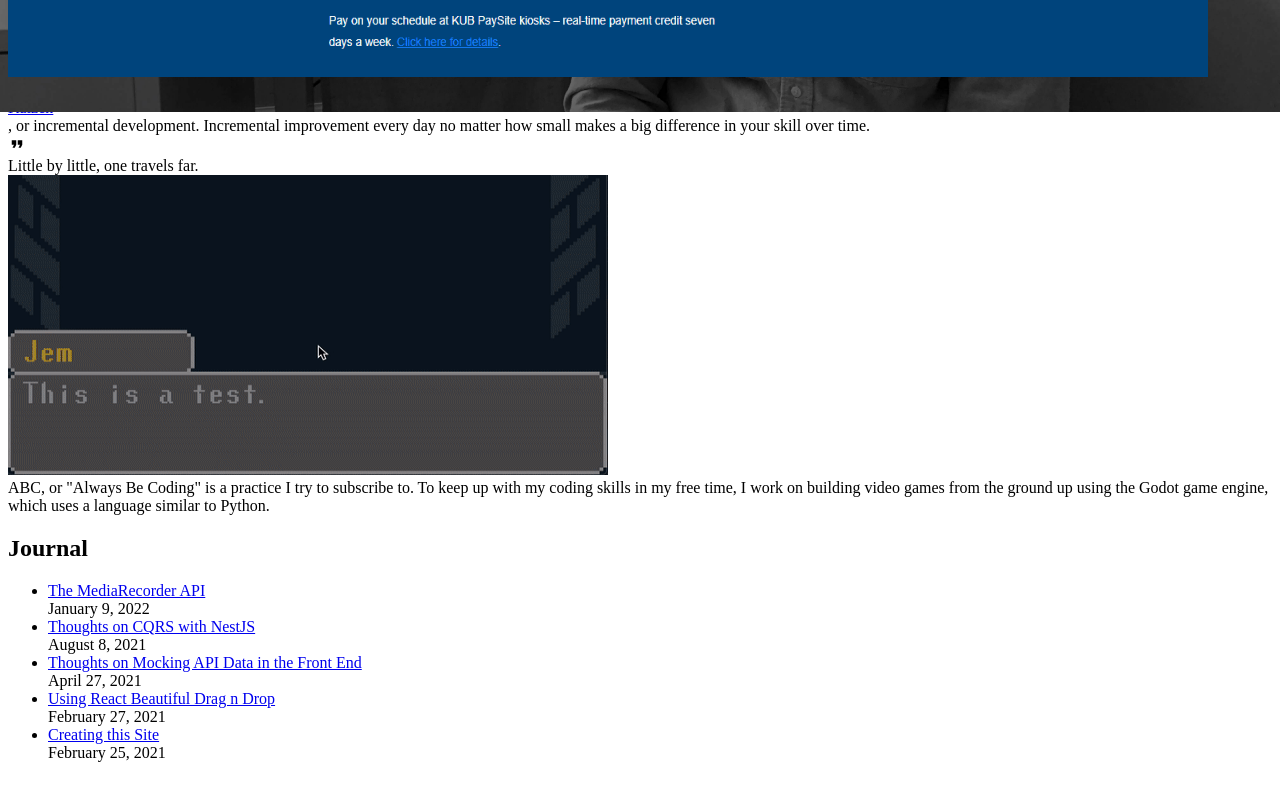
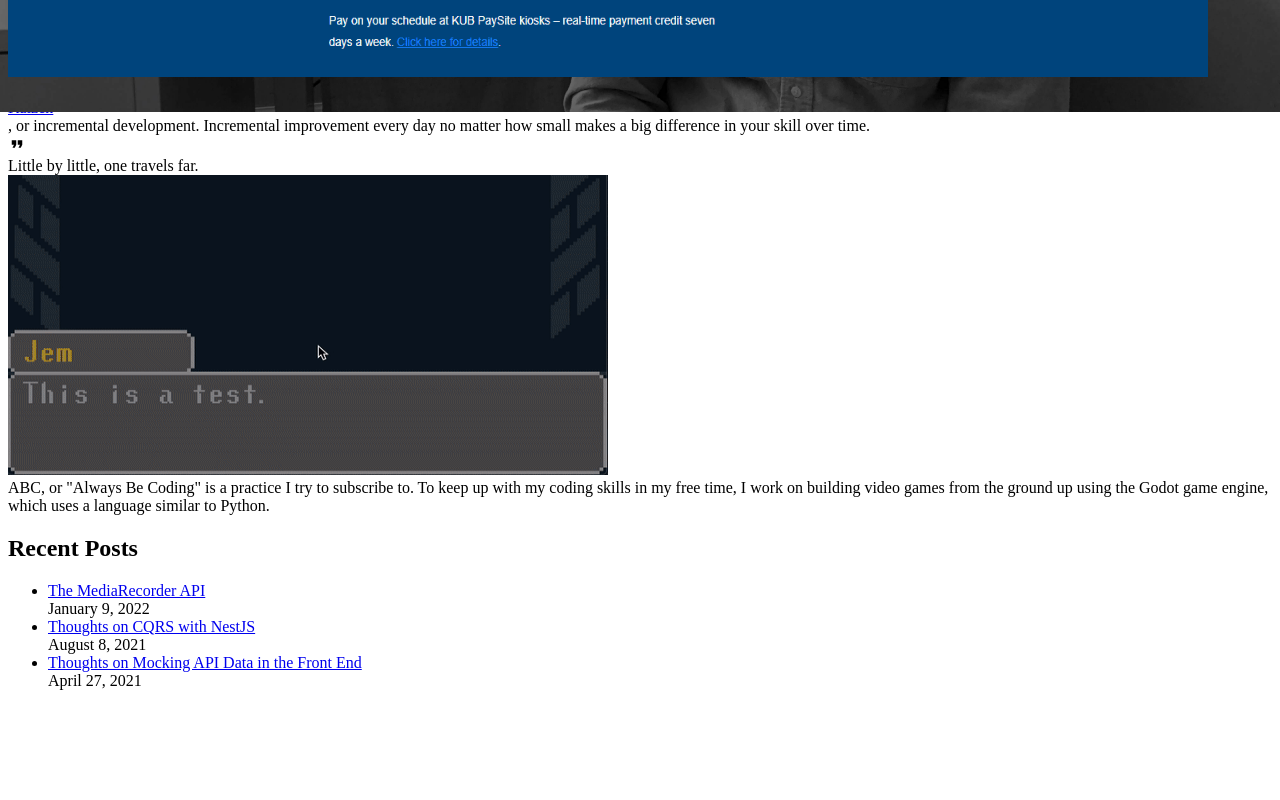
Before and after one commit to KaufmanDeveloper/kaufman-personal-site, a Next.js app: page / in a window 1280 px wide. Shown: the part 688-1488 px from the top of the page. After the commit the page ends 1430 px from the top, so only its background shows below. Built offline with nearby package versions, Linux system fonts and the light colour scheme.

Commit message:
feat: Only display last three posts in Journal section on main page

```diff
--- a/components/Journal/index.jsx
+++ b/components/Journal/index.jsx
@@ -1,12 +1,16 @@
-import Link from "next/link";
-import Date from "../date";
+import Link from 'next/link'
+import Date from '../date'
 
-import { Section, SectionContent, SectionHeader } from "../Content";
+import { Section, SectionContent, SectionHeader } from '../Content'
 
-export default function Journal({ allPostsData }) {
+export default function Journal({ allPostsData, pageTitle }) {
+  const sectionHeader = pageTitle ? pageTitle : 'Journal'
+
   return (
     <Section className="mt-12 max-w-xl">
-      <SectionHeader className="text-4xl text-primary">Journal</SectionHeader>
+      <SectionHeader className="text-4xl text-primary">
+        {sectionHeader}
+      </SectionHeader>
 
       <SectionContent className="mt-4 lg:mt-6">
         <ul className="mt-8">
@@ -25,5 +29,5 @@ export default function Journal({ allPostsData }) {
         </ul>
       </SectionContent>
     </Section>
-  );
+  )
 }
--- a/pages/index.jsx
+++ b/pages/index.jsx
@@ -27,6 +27,8 @@ export default function Home({ allPostsData }) {
   const isMobileView = useMediaQuery(screenSizes.md)
   const sectionalMargin = 'mt-10 lg:mt-20'
   const sectionalMarginBottom = 'mb-6 lg:mb-10'
+
+  const recentPosts = allPostsData.slice(0, 3)
 
   return (
     <Layout home>
@@ -123,7 +125,7 @@ export default function Home({ allPostsData }) {
       </div>
 
       <div className={`${sectionalMargin} ${sectionalMarginBottom}`}>
-        <Journal allPostsData={allPostsData} />
+        <Journal pageTitle="Recent Posts" allPostsData={recentPosts} />
       </div>
     </Layout>
   )
```
